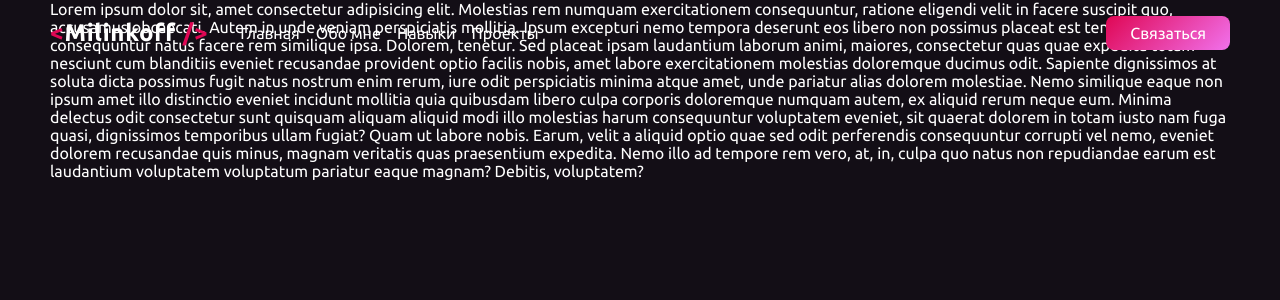
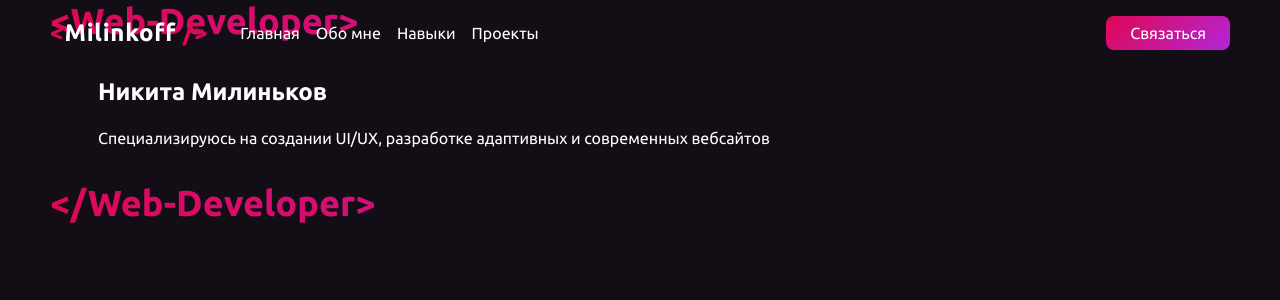
Before and after one commit to Milinkov-N/portfolio, a Next.js app: page / in a window 1280 px wide. Shown: the top 300 px of the page. Built offline with nearby package versions, Linux system fonts and the light colour scheme.

Commit message:
created TagWrapper component and tweaked global styles

```diff
--- a/components/Hero.tsx
+++ b/components/Hero.tsx
@@ -1,11 +1,15 @@
-import Wrapper from "./Wrapper";
+import TagWrapper from './TagWrapper'
+import Wrapper from './Wrapper'
 
 export default function Hero() {
   return (
-    <div className='hero'>
+    <section className='hero'>
       <Wrapper>
-        Lorem ipsum dolor sit, amet consectetur adipisicing elit. Molestias rem numquam exercitationem consequuntur, ratione eligendi velit in facere suscipit quo, accusamus obcaecati. Autem in unde veniam perspiciatis mollitia. Ipsum excepturi nemo tempora deserunt eos libero non possimus placeat est tenetur, consequuntur natus facere rem similique ipsa. Dolorem, tenetur. Sed placeat ipsam laudantium laborum animi, maiores, consectetur quas quae expedita totam nesciunt cum blanditiis eveniet recusandae provident optio facilis nobis, amet labore exercitationem molestias doloremque ducimus odit. Sapiente dignissimos at soluta dicta possimus fugit natus nostrum enim rerum, iure odit perspiciatis minima atque amet, unde pariatur alias dolorem molestiae. Nemo similique eaque non ipsum amet illo distinctio eveniet incidunt mollitia quia quibusdam libero culpa corporis doloremque numquam autem, ex aliquid rerum neque eum. Minima delectus odit consectetur sunt quisquam aliquam aliquid modi illo molestias harum consequuntur voluptatem eveniet, sit quaerat dolorem in totam iusto nam fuga quasi, dignissimos temporibus ullam fugiat? Quam ut labore nobis. Earum, velit a aliquid optio quae sed odit perferendis consequuntur corrupti vel nemo, eveniet dolorem recusandae quis minus, magnam veritatis quas praesentium expedita. Nemo illo ad tempore rem vero, at, in, culpa quo natus non repudiandae earum est laudantium voluptatem voluptatum pariatur eaque magnam? Debitis, voluptatem?
+        <TagWrapper tag='Web-Developer'>
+          <h1>Никита Милиньков</h1>
+          <p>Специализируюсь на создании UI/UX, разработке адаптивных и современных вебсайтов</p>
+        </TagWrapper>
       </Wrapper>
-    </div>
+    </section>
   )
 }
--- /dev/null
+++ b/components/TagWrapper.tsx
@@ -0,0 +1,25 @@
+import { ReactNode } from 'react'
+import styles from 'styles/TagWrapper.module.css'
+
+export interface ITagWrapper {
+  className?: string
+  tag: string
+  children?: ReactNode
+}
+
+export default function TagWrapper({ className, tag, children }: ITagWrapper) {
+  return (
+    <div className={ `tag-wrapper ${ className ? className : '' }` }>
+      <div className={ `${ styles.tag } opening-tag` }>
+        { `<${ tag }>` }
+      </div>
+        <div className={ styles.content }>
+          { children }
+        </div>
+      <div className={ `${ styles.tag } closing-tag` }>
+        { `</${ tag }>` }
+      </div>
+    </div>
+
+  )
+}
--- /dev/null
+++ b/styles/TagWrapper.module.css
@@ -0,0 +1,13 @@
+.tag {
+  font-size: 2.25rem;
+  font-weight: 900;
+  background: linear-gradient(45deg, var(--primary-clr-400), var(--secondary-clr-400));
+  background-clip: text;
+  -webkit-background-clip: text;
+  -webkit-text-fill-color: transparent;
+}
+
+.content {
+  padding: 1rem 0;
+  padding-left: 3rem;
+}
--- a/styles/globals.css
+++ b/styles/globals.css
@@ -19,8 +19,8 @@
   --primary-clr-100: #DF075433;
   --primary-clr-400: #DF0754;
 
-  --secondary-clr-100: #F171EC33;
-  --secondary-clr-400: #F171EC;
+  --secondary-clr-100: #b425d833;
+  --secondary-clr-400: #b425d8;
 
   --accent-violet-clr-100: #7520FF33;
   --accent-violet-clr-400: #7520FF;
@@ -70,13 +70,6 @@ a {
 
 * {
   box-sizing: border-box;
-}
-
-#portal {
-  width: 100vw;
-  height: 100vh;
-  overflow: hidden;
-  z-index: 9999;
 }
 
 .wrapper {
```
